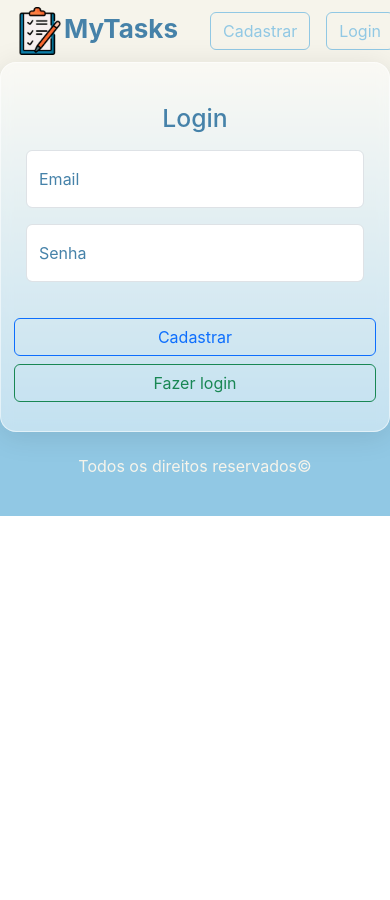
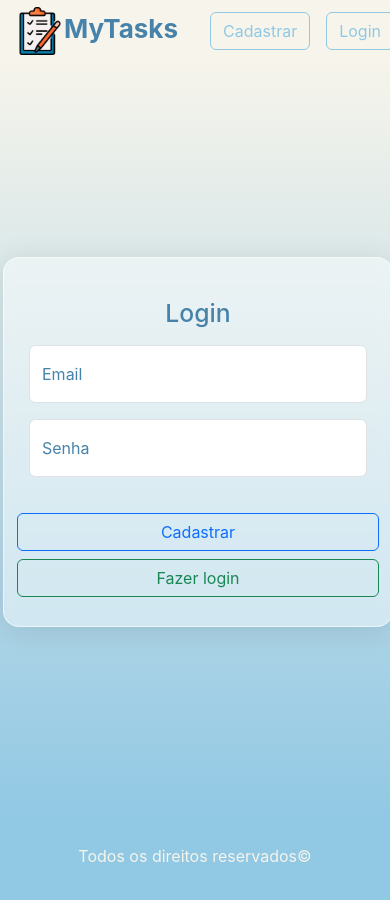
Before and after one commit to GustavoDelonzek/Atividade-Firebase, a React (Create React App) app: page /login in a window 390 px wide. Shown: the top 900 px of the page. Before the commit the page ends 844 px from the top, so only its background shows below. Built offline with nearby package versions, Linux system fonts and the light colour scheme; no server answers.

Commit message:
Ajuste login

```diff
--- a/src/pages/Login/style.css
+++ b/src/pages/Login/style.css
@@ -19,19 +19,21 @@
 }
 @media(max-width: 600px){
     .main-login{
-        min-height: 100%;
+        min-height: 90vh;
     }
     .container-login{
         max-width: 100vw;
         min-height: 100%;
+        margin: 3px;
     }
 }
 @media (max-width: 860px){
     .main-login{
-        min-height: 100%;
+        min-height: 90vh;
     }
     .container-login{
         max-width: 100vw;
+        margin: 3px;
         min-height: 100%;
     }
 }
```
